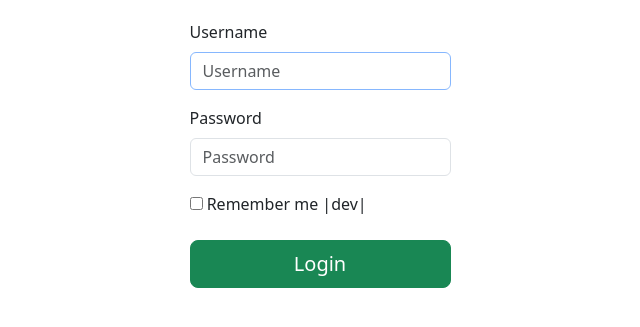
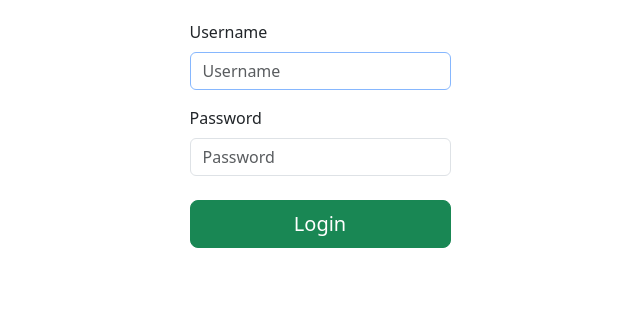
Before and after one commit to SRaflian/Django-Auth, a Django app: page /accounts/login/ in a window 1280 px wide. Shown: the part 205-532 px from the top of the page, without its empty margins (320-960 px from the left). Run offline with Django 5.2, Linux system fonts and the light colour scheme; some libraries are stand-ins or nearby versions.

Commit message:
delete remember me

```diff
--- a/django_project/templates/registration/login.html
+++ b/django_project/templates/registration/login.html
@@ -45,9 +45,6 @@
               <label class="mb-2" for="password">Password</label>
               {% render_field form.password type="password" class="form-control" id="id_password" placeholder="Password" %}
             </div>
-            <div class="mt-3">
-              <input type="checkbox" /> Remember me |dev|
-            </div>
             <button class="btn btn-success btn-lg w-100 mt-4" type="submit">Login</button>
           </form>
         </div>
```
